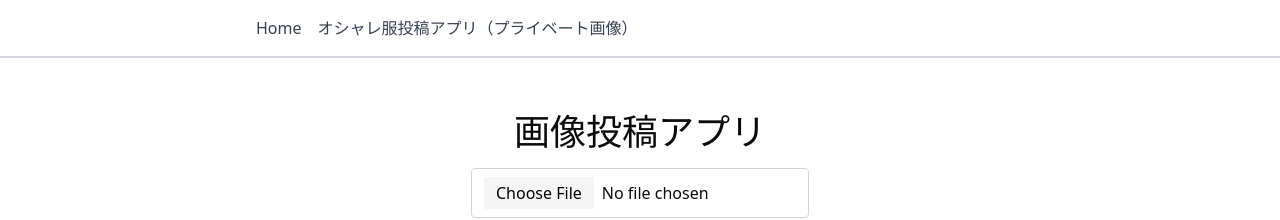
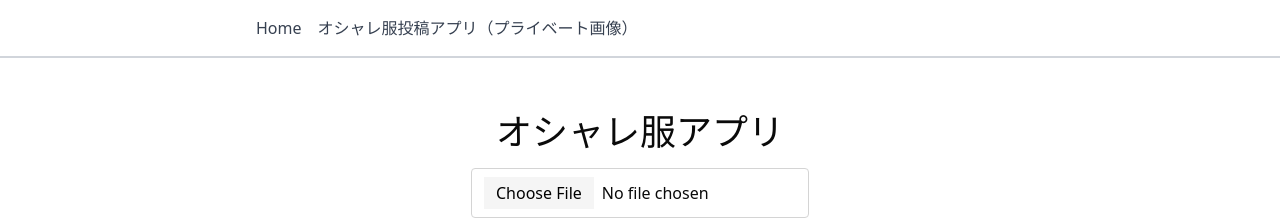
Before and after one commit to marumo333/outfit-app, a Next.js app: page / in a window 1280 px wide. Shown: the top 220 px of the page. Built offline with nearby package versions, Linux system fonts and the light colour scheme; no server answers.

Commit message:
タイトル修正

```diff
--- a/app/page.tsx
+++ b/app/page.tsx
@@ -3,7 +3,7 @@ import ImageApp from "@/components/imageApp";
 export default function Index() {
   return (
     <>
-      <h1 className="mb-4 pt-28 text-4xl">画像投稿アプリ</h1>
+      <h1 className="mb-4 pt-28 text-4xl">オシャレ服アプリ</h1>
       <div className="flex-1 w-full flex flex-col items-center">
         <ImageApp />
       </div>
```
